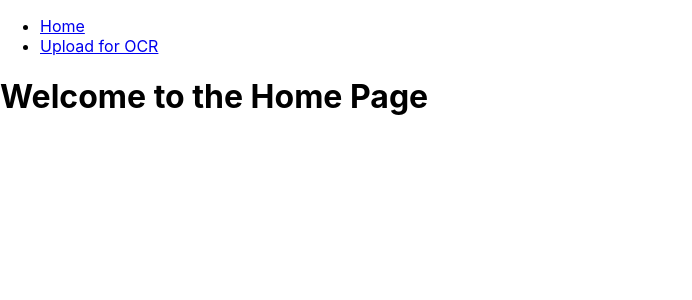
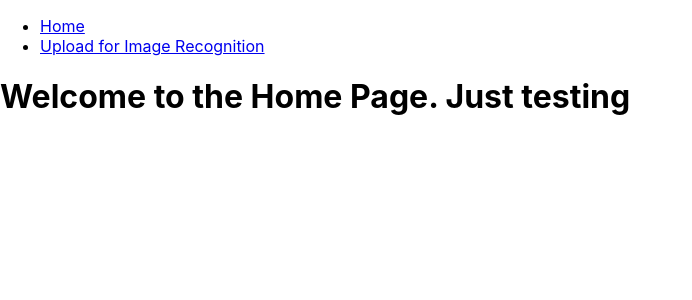
Before and after one commit to smmurad/multi-hosted-server, a React (Create React App) app in the folder frontend_server/: page / in a window 1280 px wide. Shown: the top 300 px of the page, without its empty margins (0-692 px from the left). Built offline with nearby package versions, Linux system fonts and the light colour scheme.

Commit message:
Just testing auto publish

```diff
--- a/frontend_server/src/App.js
+++ b/frontend_server/src/App.js
@@ -14,14 +14,14 @@ function App() {
             </li>
             {/* ... other navigation items ... */}
             <li>
-              <Link to="/upload">Upload for OCR</Link>
+              <Link to="/upload">Upload for Image Recognition</Link>
             </li>
           </ul>
         </nav>
 
         <Switch>
           <Route exact path="/">
-            <h1>Welcome to the Home Page</h1>
+            <h1>Welcome to the Home Page. Just testing</h1>
           </Route>
           {/* ... other routes ... */}
           <Route path="/upload">
```
Also changed, not shown: 1 other file (tests, documents, lock files or other folders).
